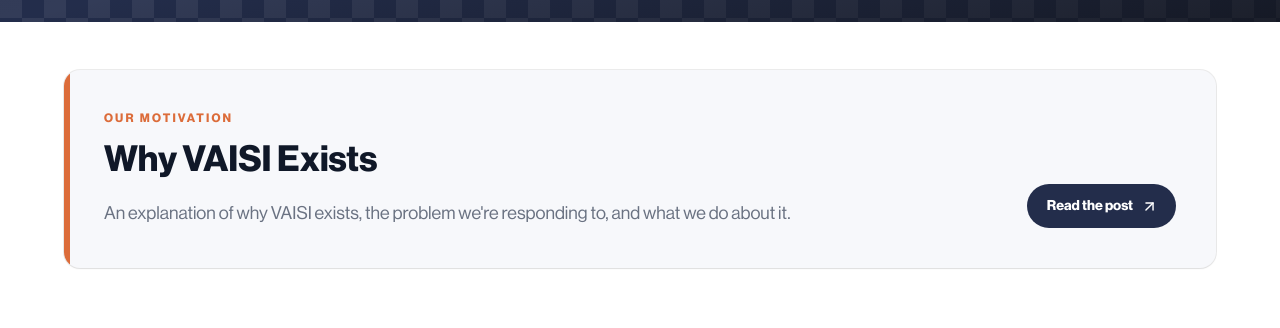
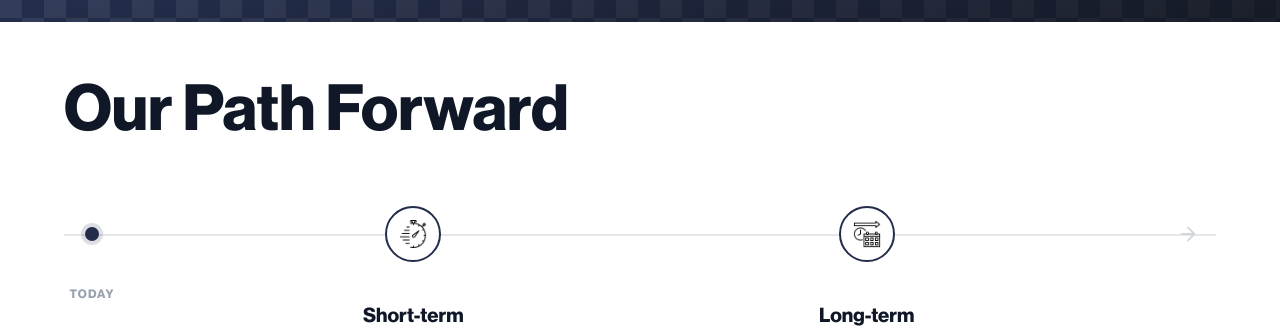
Before and after one commit to Virginia-AI-Security-Initiative/VAISI_Website, a Next.js app: page /about in a window 1280 px wide. Shown: the part 451-779 px from the top of the page. Built offline with nearby package versions, Linux system fonts and the light colour scheme; no server answers.

Commit message:
why vaisi exists

```diff
--- a/app/about/page.tsx
+++ b/app/about/page.tsx
@@ -1,7 +1,7 @@
 'use client';
 
 import Image from "next/image";
-import { ArrowRight, ArrowUpRight, ChevronDown } from "lucide-react";
+import { ArrowRight, ChevronDown } from "lucide-react";
 import Section from "@/components/Section";
 import PageHero from "@/components/PageHero";
 import TeamSection from "@/components/TeamSection";
@@ -30,34 +30,6 @@ export default function AboutPage() {
             />
             <Section className="bg-white">
                 <div className="max-w-6xl mx-auto">
-                    <Reveal className="mb-20 md:mb-24">
-                        <div className="surface-panel relative overflow-hidden rounded-2xl bg-[#F7F8FB] px-7 py-8 sm:px-10 sm:py-10">
-                            <div className="absolute inset-y-0 left-0 w-1.5 bg-secondary" aria-hidden="true" />
-                            <div className="flex flex-col gap-7 md:flex-row md:items-end md:justify-between md:gap-12">
-                                <div className="max-w-3xl">
-                                    <p className="mb-3 text-xs font-semibold uppercase tracking-[0.18em] text-secondary">
-                                        Our motivation
-                                    </p>
-                                    <h2 className="text-balance text-3xl font-bold leading-tight text-gray-900 sm:text-4xl">
-                                        Why VAISI Exists
-                                    </h2>
-                                    <p className="mt-4 text-pretty text-lg leading-relaxed text-gray-500">
-                                        An explanation of why VAISI exists, the problem we&apos;re responding to, and what we do about it.
-                                    </p>
-                                </div>
-                                <a
-                                    href="https://vaisi.substack.com/p/why-vaisi-exists"
-                                    target="_blank"
-                                    rel="noopener noreferrer"
-                                    className="tap-scale inline-flex min-h-11 shrink-0 items-center justify-center gap-2 self-start rounded-full bg-primary pl-5 pr-[18px] text-sm font-semibold text-white hover:bg-primary/90 md:self-auto"
-                                >
-                                    Read the post
-                                    <ArrowUpRight size={17} aria-hidden="true" />
-                                </a>
-                            </div>
-                        </div>
-                    </Reveal>
-
                     <div className="mb-16">
                         <Reveal>
                             <h2 className="text-[40px] md:text-[64px] font-bold text-gray-900 leading-tight mb-14">Our Path Forward</h2>
```
